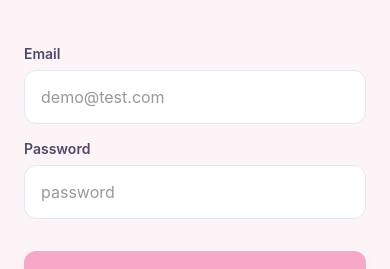
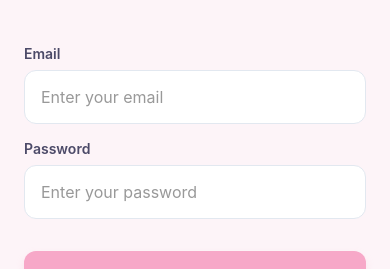
Before and after one commit to karyao/cmdf2026, a React Native app: screen /Login in a window 390 px wide. Shown: the part 380-649 px from the top of the page. Built offline with nearby package versions, Linux system fonts and the light colour scheme; no server answers.

Commit message:
fix: there is no preview of passwords

```diff
--- a/src/screens/LoginScreen.tsx
+++ b/src/screens/LoginScreen.tsx
@@ -38,18 +38,19 @@ export function LoginScreen({ navigation }: LoginScreenProps) {
         <Text style={styles.label}>Email</Text>
         <TextInput
           style={styles.input}
-          placeholder="demo@test.com"
+          placeholder="Enter your email"
           value={email}
           onChangeText={setEmail}
           autoCapitalize="none"
           keyboardType="email-address"
+          autoComplete="email"
           placeholderTextColor="#999"
         />
 
         <Text style={styles.label}>Password</Text>
         <TextInput
           style={styles.input}
-          placeholder="password"
+          placeholder="Enter your password"
           value={password}
           onChangeText={setPassword}
           secureTextEntry
```
